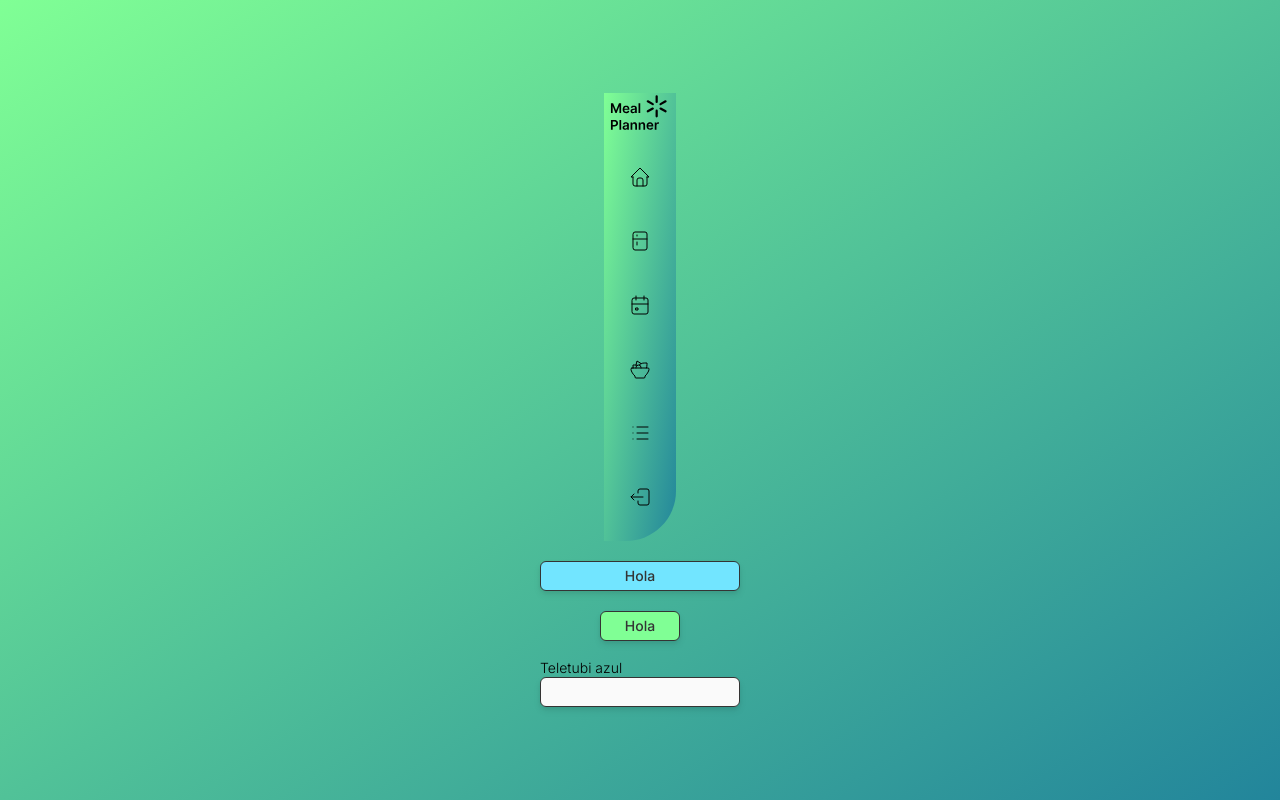
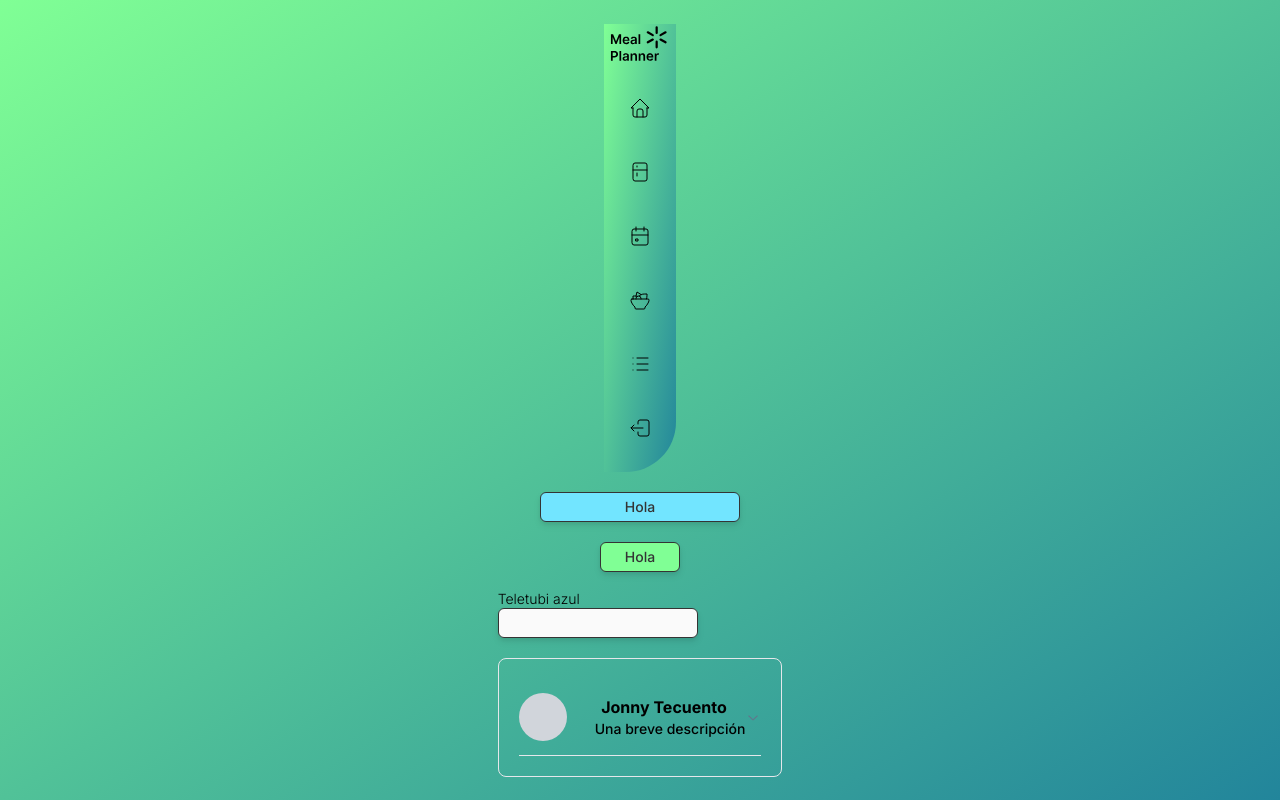
Before and after one commit to NicolasGabrieloni/meal-planner, a Next.js app: page / in a window 1280 px wide. Built offline with nearby package versions, Linux system fonts and the light colour scheme.

Commit message:
user info sin terminar

```diff
--- /dev/null
+++ b/app/components/UserInfo.tsx
@@ -0,0 +1,37 @@
+import {
+  Accordion,
+  AccordionContent,
+  AccordionItem,
+  AccordionTrigger,
+} from "@/components/ui/accordion";
+
+export const UserInfo = () => {
+  return (
+    <div className="w-5/5 mx-auto rounded-lg border p-5 bg-#E9FFEB">
+    <Accordion type="single" collapsible className="w-full">
+      <AccordionItem value="item-1" className="flex flex-col sm:flex-row">
+        <div className="flex items-center">
+          <div className="h-12 w-12 bg-gray-300 rounded-full flex items-center justify-center"></div>
+          <AccordionTrigger className="ml-4">
+            <div>
+              <h2 className="text-base font-bold">Jonny Tecuento</h2>
+              <p className="ml-3">Una breve descripción</p>
+            </div>
+          </AccordionTrigger>
+        </div>
+        <AccordionContent className="mt-2 text-center">
+          <>
+            <h3 className="text-xl font-semibold text-gray-800">
+              Jonathan Tecuento
+            </h3>
+            <p className="text-gray-600">
+              Lorem ipsum dolor sit, amet consectetur adipisicing elit. Modi,
+              omnis?
+            </p>
+          </>
+        </AccordionContent>
+      </AccordionItem>
+    </Accordion>
+  </div>
+  );
+};
--- /dev/null
+++ b/app/components/ui/accordion.tsx
@@ -0,0 +1,60 @@
+"use client"
+
+import * as React from "react"
+import * as AccordionPrimitive from "@radix-ui/react-accordion"
+import { ChevronDownIcon } from "@radix-ui/react-icons"
+
+import { cn } from "@/lib/utils"
+
+const Accordion = AccordionPrimitive.Root
+
+const AccordionItem = React.forwardRef<
+  React.ElementRef<typeof AccordionPrimitive.Item>,
+  React.ComponentPropsWithoutRef<typeof AccordionPrimitive.Item>
+>(({ className, ...props }, ref) => (
+  <AccordionPrimitive.Item
+    ref={ref}
+    className={cn("border-b", className)}
+    {...props}
+  />
+))
+AccordionItem.displayName = "AccordionItem"
+
+const AccordionTrigger = React.forwardRef<
+  React.ElementRef<typeof AccordionPrimitive.Trigger>,
+  React.ComponentPropsWithoutRef<typeof AccordionPrimitive.Trigger>
+>(({ className, children, ...props }, ref) => (
+  <AccordionPrimitive.Header className="flex">
+    <AccordionPrimitive.Trigger
+      ref={ref}
+      className={cn(
+        "flex flex-1 items-center justify-between py-4 text-sm font-medium transition-all hover:underline [&[data-state=open]>svg]:rotate-180",
+        className
+      )}
+      {...props}
+    >
+      {children}
+      <ChevronDownIcon className="h-4 w-4 shrink-0 text-slate-500 transition-transform duration-200 dark:text-slate-400" />
+    </AccordionPrimitive.Trigger>
+  </AccordionPrimitive.Header>
+))
+AccordionTrigger.displayName = AccordionPrimitive.Trigger.displayName
+
+const AccordionContent = React.forwardRef<
+  React.ElementRef<typeof AccordionPrimitive.Content>,
+  React.ComponentPropsWithoutRef<typeof AccordionPrimitive.Content>
+>(({ className, children, ...props }, ref) => (
+  <AccordionPrimitive.Content
+    ref={ref}
+    className={cn(
+      "overflow-hidden text-sm data-[state=closed]:animate-accordion-up data-[state=open]:animate-accordion-down",
+      className
+    )}
+    {...props}
+  >
+    <div className="pb-4 pt-0">{children}</div>
+  </AccordionPrimitive.Content>
+))
+AccordionContent.displayName = AccordionPrimitive.Content.displayName
+
+export { Accordion, AccordionItem, AccordionTrigger, AccordionContent }
--- a/app/page.tsx
+++ b/app/page.tsx
@@ -1,6 +1,9 @@
+"use client"
+
 import { InputWithLabel } from "@/components/InputWithLabel";
 import { NavMenu } from "@/components/NavMenu";
 import { Button } from "@/components/ui/button";
+import { UserInfo } from "./components/UserInfo";
 
 export default function Home() {
   return (
@@ -9,6 +12,7 @@
       <Button variant="blue_outlined">Hola</Button>
       <Button variant="green_outlined">Hola</Button>
       <InputWithLabel labelText="Teletubi azul" />
+      <UserInfo/>
     </div>
   );
 }
--- a/package.json
+++ b/package.json
@@ -10,6 +10,7 @@
   },
   "dependencies": {
     "@prisma/client": "^5.3.1",
+    "@radix-ui/react-accordion": "^1.1.2",
     "@radix-ui/react-icons": "^1.3.0",
     "@radix-ui/react-label": "^2.0.2",
     "@radix-ui/react-slot": "^1.0.2",
```
Also changed, not shown: 1 other file (tests, documents, lock files or other folders).
